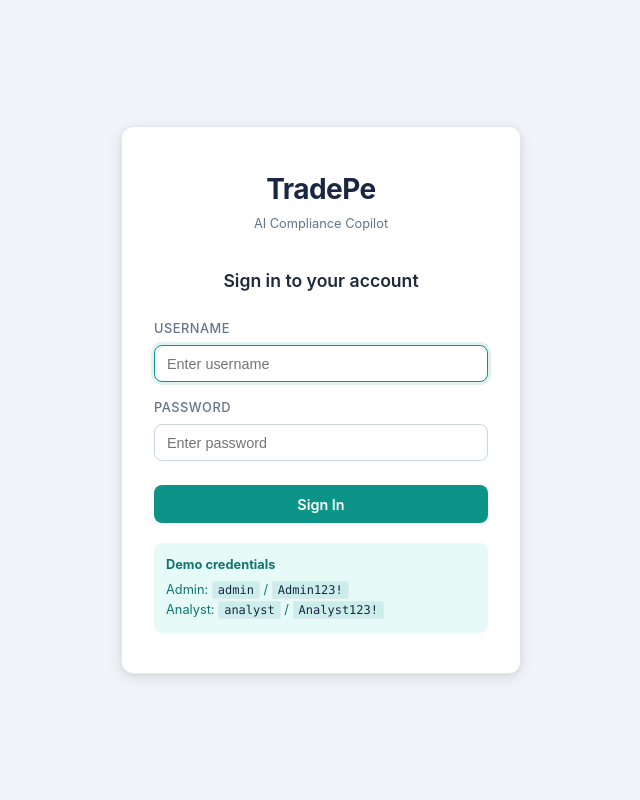
After one commit to kanmanibmsce-crypto/TradePe-AI-complaince-tool, a Flask app: page /login in a window 1280 px wide. The commit adds this page. Shown: the whole page, without its empty margins (319-959 px from the left). Run offline with Flask 3, Linux system fonts and the light colour scheme.

Commit message:
Add session-based login system and Playwright E2E tests
- Add users table (admin + analyst demo accounts auto-seeded via werkzeug password hashing)
- Add /login and /logout routes with Flask session management
- Protect all routes and API endpoints with @login_required decorator
- Add login.html page styled to match TradePe navy/teal design
- Show signed-in username + role badge + Sign out button in header
- Add pytest-playwright to requirements
- Add 32 E2E tests across test_login.py, test_dashboard.py, test_screening.py
  covering auth flows, API endpoints, nav views, and case management

Co-Authored-By: Claude Sonnet 4.6 <noreply@anthropic.com>

```diff
--- a/app.py
+++ b/app.py
@@ -2,13 +2,17 @@ import sys
 import json
 import time
 import uuid
-from flask import Flask, render_template, request, jsonify
+import os
+import functools
+from flask import Flask, render_template, request, jsonify, session, redirect, url_for
+from werkzeug.security import check_password_hash
 
 from screening.store import (
     init_db, save_screening, get_queue, get_hit,
     set_hit_disposition, get_audit, get_stats,
     save_case, get_cases, get_case, record_case_decision,
     save_trade_document_record, audit_log,
+    get_user_by_username, get_user_by_id,
 )
 from screening.matcher import Watchlist
 from screening.ai_rationale import draft as draft_rationale
@@ -18,6 +22,18 @@ from regulatory_intelligence.data import get_all_updates, get_updates_for_countr
 from screening.config import DEMO_ANALYST, SCORE_REVIEW, SCORE_HIGH
 
 app = Flask(__name__)
+app.secret_key = os.environ.get('SECRET_KEY', 'tradepe-demo-secret-key-change-in-prod')
+
+
+def login_required(f):
+    @functools.wraps(f)
+    def decorated(*args, **kwargs):
+        if not session.get('user_id'):
+            if request.is_json or request.path.startswith('/api/'):
+                return jsonify({'error': 'Authentication required'}), 401
+            return redirect(url_for('login_page'))
+        return f(*args, **kwargs)
+    return decorated
 _watchlist = None
 
 init_db()
@@ -54,16 +70,47 @@ def _is_override(action_taken, recommendation):
     return False
 
 
+@app.route('/login', methods=['GET', 'POST'])
+def login_page():
+    if session.get('user_id'):
+        return redirect(url_for('index'))
+    error = None
+    if request.method == 'POST':
+        username = (request.form.get('username') or '').strip()
+        password = request.form.get('password') or ''
+        user = get_user_by_username(username)
+        if user and check_password_hash(user['password_hash'], password):
+            session['user_id'] = user['id']
+            session['username'] = user['username']
+            session['role'] = user['role']
+            audit_log(username, 'auth.login', f'User {username} logged in')
+            return redirect(url_for('index'))
+        error = 'Invalid username or password.'
+    return render_template('login.html', error=error)
+
+
+@app.route('/logout')
+def logout():
+    username = session.get('username', 'unknown')
+    session.clear()
+    audit_log(username, 'auth.logout', f'User {username} logged out')
+    return redirect(url_for('login_page'))
+
+
 @app.route('/')
+@login_required
 def index():
     wl = get_watchlist()
     return render_template('index.html', watchlist_count=wl.count,
-                           score_review=SCORE_REVIEW, score_high=SCORE_HIGH)
+                           score_review=SCORE_REVIEW, score_high=SCORE_HIGH,
+                           current_user=session.get('username'),
+                           current_role=session.get('role'))
 
 
 # ── Screening ──────────────────────────────────────────────────────────────
 
 @app.route('/api/screen', methods=['POST'])
+@login_required
 def api_screen():
     data = request.get_json(force=True)
     name = (data.get('name') or '').strip()
@@ -96,6 +143,7 @@ def api_screen():
 
 
 @app.route('/api/demo-batch', methods=['POST'])
+@login_required
 def api_demo_batch():
     import os
     data_path = os.path.join(os.path.dirname(__file__), 'data', 'sample_payments.json')
@@ -119,11 +167,13 @@ def api_demo_batch():
 
 
 @app.route('/api/queue', methods=['GET'])
+@login_required
 def api_queue():
     return jsonify({'hits': get_queue()})
 
 
 @app.route('/api/hits/<int:hit_id>/rationale', methods=['POST'])
+@login_required
 def api_draft_rationale(hit_id):
     hit = get_hit(hit_id)
     if not hit:
@@ -134,6 +184,7 @@ def api_draft_rationale(hit_id):
 
 
 @app.route('/api/hits/<int:hit_id>/disposition', methods=['POST'])
+@login_required
 def api_disposition(hit_id):
     data = request.get_json(force=True)
     disposition = data.get('disposition', '').strip()
@@ -152,11 +203,13 @@ def api_disposition(hit_id):
 # ── Cases ──────────────────────────────────────────────────────────────────
 
 @app.route('/api/cases', methods=['GET'])
+@login_required
 def api_list_cases():
     return jsonify({'cases': get_cases()})
 
 
 @app.route('/api/cases', methods=['POST'])
+@login_required
 def api_create_case():
     data = request.get_json(force=True)
     required = ['counterparty_name', 'customer_legal_name', 'customer_country']
@@ -180,6 +233,7 @@ def api_create_case():
 
 
 @app.route('/api/cases/<int:case_id>', methods=['GET'])
+@login_required
 def api_get_case(case_id):
     case = get_case(case_id)
     if not case:
@@ -193,6 +247,7 @@ def api_get_case(case_id):
 
 
 @app.route('/api/cases/<int:case_id>/decision', methods=['POST'])
+@login_required
 def api_case_decision(case_id):
     case = get_case(case_id)
     if not case:
@@ -212,6 +267,7 @@ def api_case_decision(case_id):
 # ── Dashboard / Stats ──────────────────────────────────────────────────────
 
 @app.route('/api/dashboard', methods=['GET'])
+@login_required
 def api_dashboard():
     cases = get_cases(limit=100)
     total = len(cases)
@@ -240,6 +296,7 @@ def api_dashboard():
 # ── Audit ──────────────────────────────────────────────────────────────────
 
 @app.route('/api/audit', methods=['GET'])
+@login_required
 def api_audit():
     return jsonify({'events': get_audit()})
 
@@ -247,11 +304,13 @@ def api_audit():
 # ── Regulatory Updates ─────────────────────────────────────────────────────
 
 @app.route('/api/regulatory-updates', methods=['GET'])
+@login_required
 def api_regulatory_updates():
     return jsonify({'updates': get_all_updates()})
 
 
 @app.route('/api/regulatory-updates/case/<int:case_id>', methods=['GET'])
+@login_required
 def api_regulatory_updates_case(case_id):
     case = get_case(case_id)
     if not case:
@@ -263,6 +322,7 @@ def api_regulatory_updates_case(case_id):
 # ── Stats ──────────────────────────────────────────────────────────────────
 
 @app.route('/api/stats', methods=['GET'])
+@login_required
 def api_stats():
     return jsonify(get_stats())
 
--- a/requirements.txt
+++ b/requirements.txt
@@ -1,2 +1,3 @@
 Flask>=3.0
 pytest>=8.0
+pytest-playwright>=0.5
--- a/static/style.css
+++ b/static/style.css
@@ -142,7 +142,22 @@ code {
   font-weight: 600;
 }
 
-.header-actions { margin-left: auto; flex-shrink: 0; }
+.header-actions { margin-left: auto; flex-shrink: 0; display: flex; align-items: center; gap: 10px; }
+.header-user { font-size: 0.8rem; color: rgba(255,255,255,.7); }
+.btn-logout {
+  display: inline-flex;
+  align-items: center;
+  padding: 4px 12px;
+  font-size: 0.8rem;
+  font-weight: 500;
+  color: rgba(255,255,255,.85);
+  border: 1px solid rgba(255,255,255,.25);
+  border-radius: var(--radius-sm);
+  background: transparent;
+  text-decoration: none;
+  transition: background var(--transition), color var(--transition);
+}
+.btn-logout:hover { background: rgba(255,255,255,.1); color: var(--white); text-decoration: none; }
 .btn-help {
   display: inline-flex;
   align-items: center;
--- a/templates/index.html
+++ b/templates/index.html
@@ -49,6 +49,11 @@
           <span class="help-icon" aria-hidden="true">?</span>
           Help
         </button>
+        <span class="header-user" title="Signed in as {{ current_user }}">
+          {{ current_user }}
+          {% if current_role == 'admin' %}<span class="env-badge" style="margin-left:4px">Admin</span>{% endif %}
+        </span>
+        <a href="/logout" class="btn-logout" id="btn-logout">Sign out</a>
       </div>
     </div>
   </header>
--- /dev/null
+++ b/templates/login.html
@@ -0,0 +1,163 @@
+<!DOCTYPE html>
+<html lang="en">
+<head>
+  <meta charset="UTF-8" />
+  <meta name="viewport" content="width=device-width, initial-scale=1.0" />
+  <title>TradePe &mdash; Sign In</title>
+  <link rel="stylesheet" href="/static/style.css" />
+  <style>
+    .login-page {
+      min-height: 100vh;
+      display: flex;
+      align-items: center;
+      justify-content: center;
+      background: var(--bg);
+    }
+    .login-card {
+      background: var(--bg-card);
+      border: 1px solid var(--border);
+      border-radius: var(--radius-lg);
+      box-shadow: var(--shadow);
+      padding: 2.5rem 2rem;
+      width: 100%;
+      max-width: 400px;
+    }
+    .login-brand {
+      text-align: center;
+      margin-bottom: 2rem;
+    }
+    .login-brand .logotype {
+      display: block;
+      font-size: 1.75rem;
+      font-weight: 700;
+      color: var(--navy);
+      letter-spacing: -0.02em;
+    }
+    .login-brand .tagline {
+      font-size: 0.8rem;
+      color: var(--text-muted);
+      margin-top: 4px;
+    }
+    .login-title {
+      font-size: 1.1rem;
+      font-weight: 600;
+      color: var(--text);
+      margin-bottom: 1.5rem;
+      text-align: center;
+    }
+    .form-group {
+      margin-bottom: 1rem;
+    }
+    .form-group label {
+      display: block;
+      font-size: 0.8rem;
+      font-weight: 500;
+      color: var(--text-muted);
+      margin-bottom: 0.35rem;
+      text-transform: uppercase;
+      letter-spacing: 0.04em;
+    }
+    .form-group input {
+      width: 100%;
+      padding: 0.6rem 0.75rem;
+      border: 1px solid var(--border-dark);
+      border-radius: var(--radius);
+      font-size: 0.9rem;
+      color: var(--text);
+      background: var(--white);
+      outline: none;
+      transition: border-color var(--transition);
+    }
+    .form-group input:focus {
+      border-color: var(--teal);
+      box-shadow: 0 0 0 3px rgba(13,148,136,.12);
+    }
+    .btn-login {
+      width: 100%;
+      padding: 0.65rem 1rem;
+      background: var(--teal);
+      color: var(--white);
+      border: none;
+      border-radius: var(--radius);
+      font-size: 0.9rem;
+      font-weight: 600;
+      cursor: pointer;
+      margin-top: 0.5rem;
+      transition: background var(--transition);
+    }
+    .btn-login:hover { background: var(--teal-dark); }
+    .login-error {
+      background: var(--red-bg);
+      color: var(--red);
+      border: 1px solid #fca5a5;
+      border-radius: var(--radius);
+      padding: 0.6rem 0.75rem;
+      font-size: 0.85rem;
+      margin-bottom: 1rem;
+    }
+    .demo-hint {
+      margin-top: 1.25rem;
+      padding: 0.75rem;
+      background: var(--teal-light);
+      border-radius: var(--radius);
+      font-size: 0.8rem;
+      color: var(--teal-dark);
+    }
+    .demo-hint strong { display: block; margin-bottom: 4px; }
+    .demo-hint code {
+      background: rgba(13,148,136,.12);
+      padding: 1px 5px;
+      border-radius: 3px;
+    }
+  </style>
+</head>
+<body>
+  <div class="login-page">
+    <div class="login-card">
+      <div class="login-brand">
+        <span class="logotype">TradePe</span>
+        <span class="tagline">AI Compliance Copilot</span>
+      </div>
+
+      <h1 class="login-title">Sign in to your account</h1>
+
+      {% if error %}
+      <div class="login-error" role="alert" id="login-error">{{ error }}</div>
+      {% endif %}
+
+      <form method="POST" action="/login" novalidate>
+        <div class="form-group">
+          <label for="username">Username</label>
+          <input
+            type="text"
+            id="username"
+            name="username"
+            placeholder="Enter username"
+            autocomplete="username"
+            required
+            autofocus
+          />
+        </div>
+        <div class="form-group">
+          <label for="password">Password</label>
+          <input
+            type="password"
+            id="password"
+            name="password"
+            placeholder="Enter password"
+            autocomplete="current-password"
+            required
+          />
+        </div>
+        <button type="submit" class="btn-login" id="btn-signin">Sign In</button>
+      </form>
+
+      <div class="demo-hint">
+        <strong>Demo credentials</strong>
+        Admin: <code>admin</code> / <code>Admin123!</code><br/>
+        Analyst: <code>analyst</code> / <code>Analyst123!</code>
+      </div>
+    </div>
+  </div>
+</body>
+</html>
```
Also changed, not shown: screening/store.py (+40 -0 lines), tests/conftest.py (added, +48 -0 lines), tests/test_dashboard.py (added, +61 -0 lines), tests/test_login.py (added, +100 -0 lines), tests/test_screening.py (added, +105 -0 lines).
